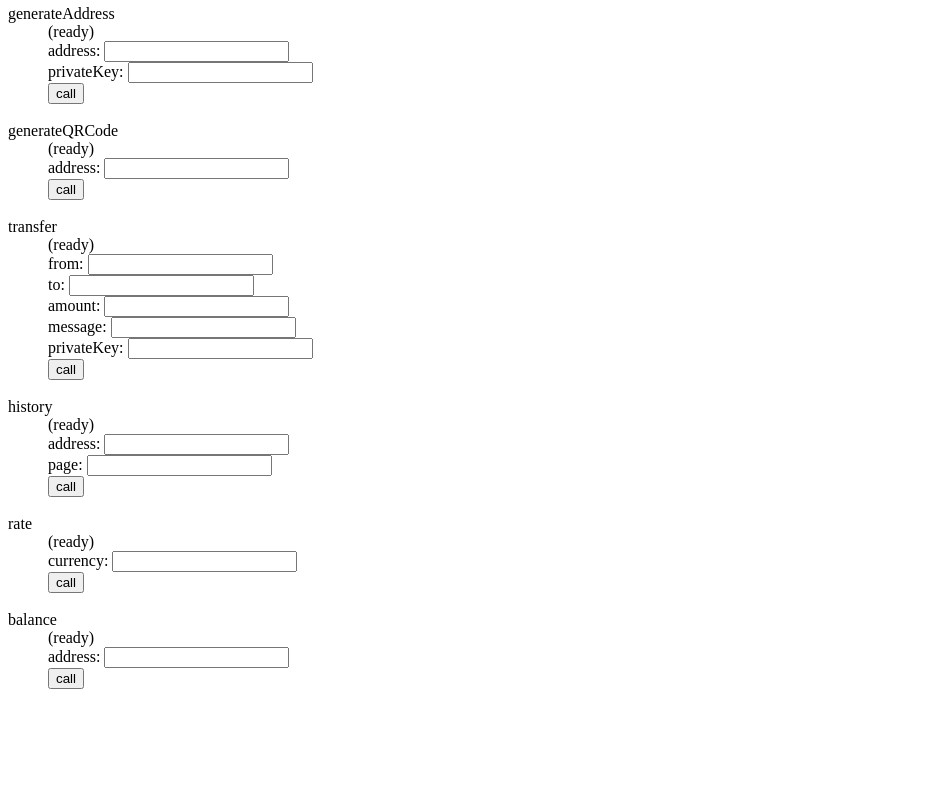
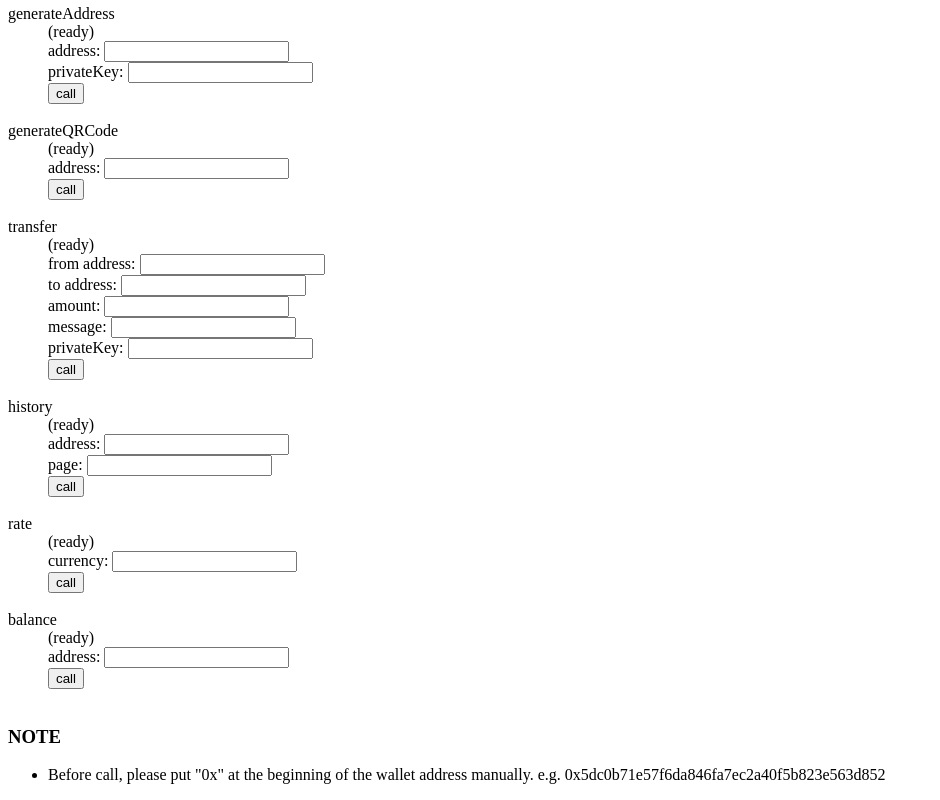
Before and after one commit to fu-n/electron_nanjs, an Electron app: page Debug/debug.html in a window 1280 px wide. Shown: the part 485-1285 px from the top of the page, without its empty margins (0-940 px from the left). Before the commit the page ends 1200 px from the top, so only its background shows below. Drawn offline with Linux system fonts and the light colour scheme; no server answers.

Commit message:
add NOTE to debug.html

```diff
--- a/Debug/debug.html
+++ b/Debug/debug.html
@@ -43,11 +43,11 @@ debug.html
 
 <dt>transfer</dt>
 <dd id="transferResponse">(ready)</dd>
-<dd>from:       <input id="transfer.from"       type="text" /></dd>
-<dd>to:         <input id="transfer.to"         type="text" /></dd>
-<dd>amount:     <input id="transfer.amount"     type="text" /></dd>
-<dd>message:    <input id="transfer.message"    type="text" /></dd>
-<dd>privateKey: <input id="transfer.privateKey" type="text" /></dd>
+<dd>from address: <input id="transfer.from"       type="text" /></dd>
+<dd>to address:   <input id="transfer.to"         type="text" /></dd>
+<dd>amount:       <input id="transfer.amount"     type="text" /></dd>
+<dd>message:      <input id="transfer.message"    type="text" /></dd>
+<dd>privateKey:   <input id="transfer.privateKey" type="text" /></dd>
 <dd><button onclick="transfer()">call</button></dd>
 <br>
 
@@ -73,3 +73,10 @@ debug.html
 <script src="debug.js"></script>
 </body>
 </html>
+
+
+<h3>NOTE</h3>
+
+<ul>
+<li>Before call, please put "0x" at the beginning of the wallet address manually. e.g. 0x5dc0b71e57f6da846fa7ec2a40f5b823e563d852</li>
+</ul>
```
